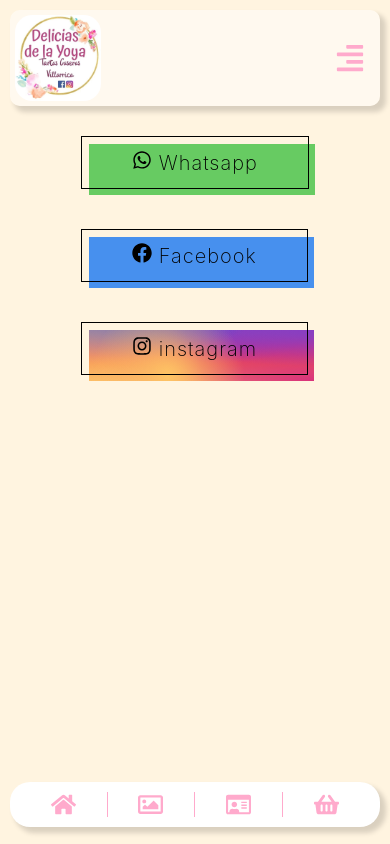
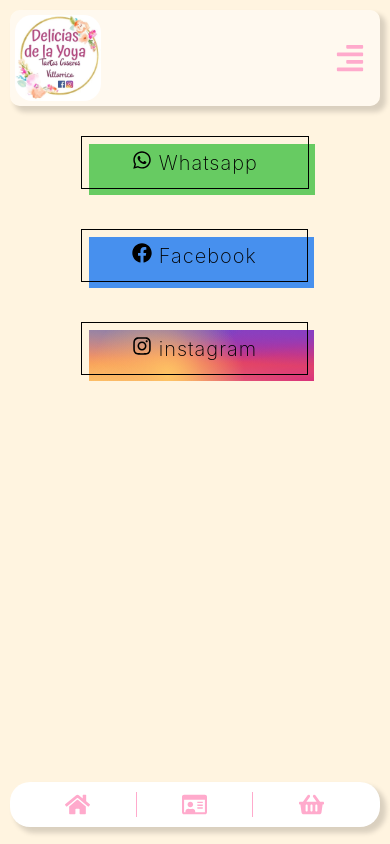
Before and after one commit to juanPabloEA/dy-web, a React (Create React App) app: page /basket in a window 390 px wide. Built offline with nearby package versions, Linux system fonts and the light colour scheme.

Commit message:
add caegoriies in home page

```diff
--- a/src/components/commons/footer/Footer.css
+++ b/src/components/commons/footer/Footer.css
@@ -10,7 +10,7 @@
 
 	.interaction {
 		display: grid;
-		grid-template-columns: repeat(4, 1fr);
+		grid-template-columns: repeat(3, 1fr);
 		grid-template-rows: 1fr;
 		grid-column-gap: 0px;
 		grid-row-gap: 0px;
--- a/src/components/commons/footer/Footer.jsx
+++ b/src/components/commons/footer/Footer.jsx
@@ -19,11 +19,6 @@
 						<FaHome/>
 					</Link>
 				</div>
-				<div className="gallery-opt">
-					<Link to="gallery">
-						<FaRegImage/>
-					</Link>
-				</div>
 				<div className="contact-opt">
 					<Link to="contact">
 						<FaRegIdCard/>
--- a/src/layout/home/Home.jsx
+++ b/src/layout/home/Home.jsx
@@ -1,6 +1,7 @@
 import React from 'react';
 import homePicture from '../../assets/img/image-home.png'
 import { Link } from "react-router-dom"
+import Gallery from './../gallery/Gallery';
 import './Home.css';
 
 /**
@@ -23,6 +24,8 @@
           </div>
         </div>
       </div>
+      <Gallery/>
+      <Gallery/>
     </>
   );
 }
```
